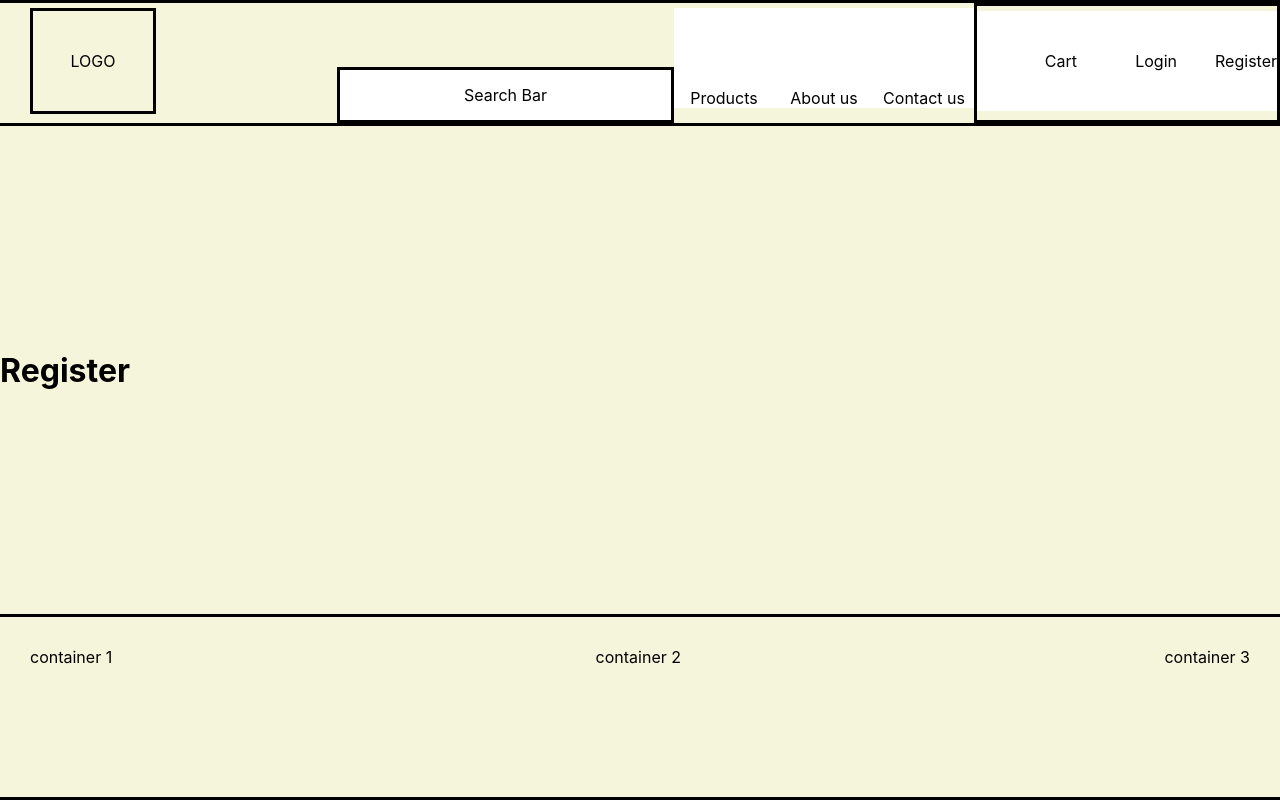
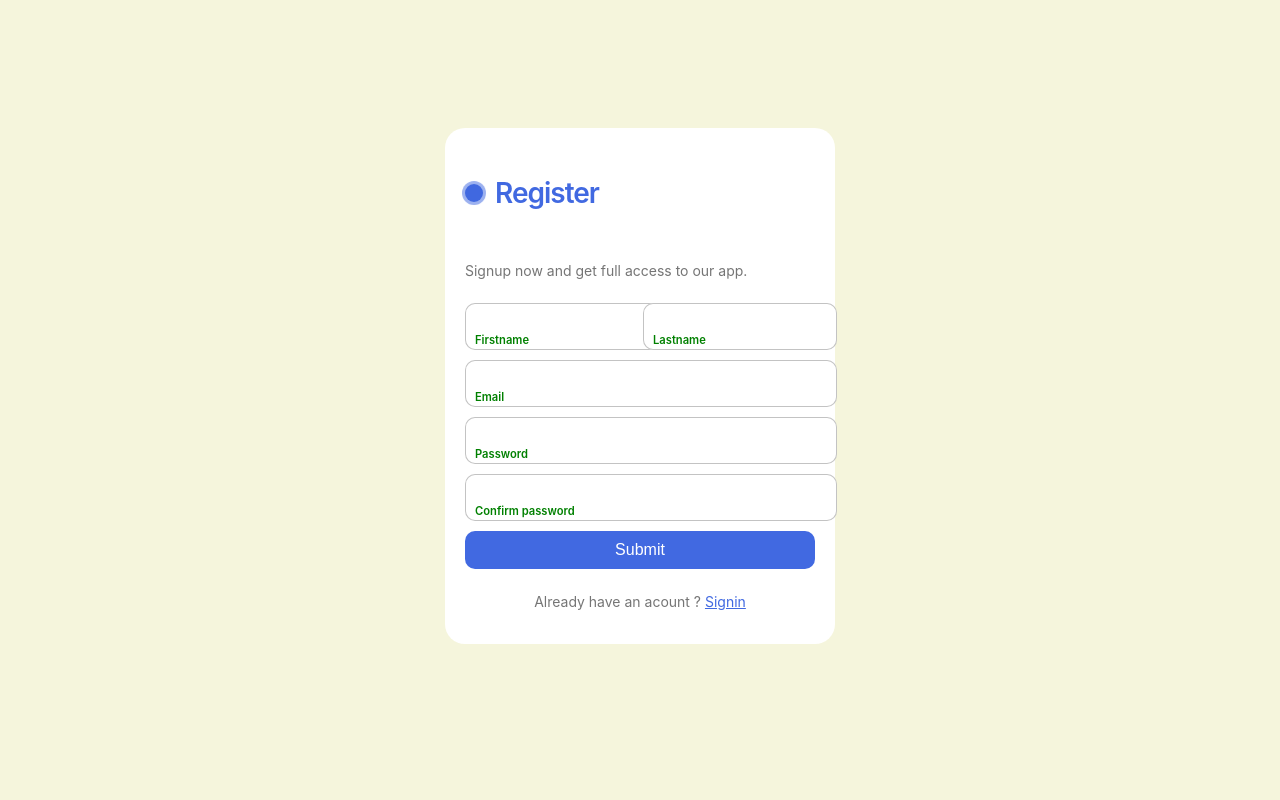
Before and after one commit to seylioneldev/business-template, a React (Create React App) app: page /register in a window 1280 px wide. Built offline with nearby package versions, Linux system fonts and the light colour scheme.

Commit message:
Mise en place user-page

```diff
--- a/src/index.js
+++ b/src/index.js
@@ -1,36 +1,32 @@
-import React from 'react';
-import App from './App';
+import React from "react";
+import App from "./App";
 import { BrowserRouter, Routes, Route } from "react-router-dom";
-import { Products } from './pages/Products/Products';
-import ReactDOM from 'react-dom/client';
-import './index.css';
-import { AboutUs } from './pages/AboutUs/AboutUs';
-import { ContactUs } from './pages/ContactUs/ContactUs';
-import { Cart } from './pages/Cart/Cart';
-import { Login } from './pages/Login/Login';
-import { Register } from './pages/Register/Register';
-import {HomePage} from './pages/HomePage/HomePage';
+import { Products } from "./pages/Products/Products";
+import ReactDOM from "react-dom/client";
+import "./index.css";
+import { AboutUs } from "./pages/AboutUs/AboutUs";
+import { ContactUs } from "./pages/ContactUs/ContactUs";
+import { Cart } from "./pages/Cart/Cart";
+import { Login } from "./pages/Login/Login";
+import { Register } from "./pages/Register/Register";
+import { HomePage } from "./pages/HomePage/HomePage";
 import s from "./style.module.css";
 
-
-
-const root = ReactDOM.createRoot(document.getElementById('root'));
+const root = ReactDOM.createRoot(document.getElementById("root"));
 root.render(
   <div className={`${s.container}`}>
     <BrowserRouter>
       <Routes>
         <Route path="/" element={<App />}>
-      <Route path="/homepage" element={<HomePage />}/>
-      <Route path="/products" element={<Products />}/>
-      <Route path="/about-us" element={<AboutUs />}/>
-      <Route path="/contact-us" element={<ContactUs />}/>
-      <Route path="/cart" element={<Cart />}/>
-      <Route path="/login" element={<Login />}/>
-      <Route path="/register" element={<Register />}/>
+          <Route path="/homepage" element={<HomePage />} />
+          <Route path="/products" element={<Products />} />
+          <Route path="/about-us" element={<AboutUs />} />
+          <Route path="/contact-us" element={<ContactUs />} />
+          <Route path="/cart" element={<Cart />} />
+          <Route path="/login" element={<Login />} />
         </Route>
-
+        <Route path="/register" element={<Register />} />
       </Routes>
     </BrowserRouter>
   </div>
-
 );
--- a/src/pages/Register/Register.jsx
+++ b/src/pages/Register/Register.jsx
@@ -2,7 +2,37 @@
 
 export function Register({}){
     return(
-        <>
-        <h1>Register</h1>
-        </>
+        <div className={`${s.container}`}>
+            <form className={`${s.form}`}>
+                <p className={`${s.title}`}>Register </p>
+                <p className={`${s.message}`}>Signup now and get full access to our app. </p>
+                    <div className={`${s.flex}`}>
+                    <label>
+                        <input required="" placeholder="" type="text" className={`${s.input}`}/>
+                        <span>Firstname</span>
+                    </label>
+
+                    <label>
+                        <input required="" placeholder="" type="text" className={`${s.input}`}/>
+                        <span>Lastname</span>
+                    </label>
+                </div>
+
+                <label>
+                    <input required="" placeholder="" type="email" className={`${s.input}`}/>
+                    <span>Email</span>
+                </label>
+
+                <label>
+                    <input required="" placeholder="" type="password" className={`${s.input}`}/>
+                    <span>Password</span>
+                </label>
+                <label>
+                    <input required="" placeholder="" type="password" className={`${s.input}`}/>
+                    <span>Confirm password</span>
+                </label>
+                <button className={`${s.submit}`}>Submit</button>
+                <p className={`${s.signin}`}>Already have an acount ? <a href="#">Signin</a> </p>
+            </form>
+        </div>
         )}
--- a/src/pages/Register/style.module.css
+++ b/src/pages/Register/style.module.css
@@ -0,0 +1,137 @@
+.container{
+    display: flex;
+    justify-content: center;
+    padding: 10%;
+}
+
+
+.form {
+    display: flex;
+    flex-direction: column;
+    gap: 10px;
+    max-width: 350px;
+    background-color: #fff;
+    padding: 20px;
+    border-radius: 20px;
+    position: relative;
+  }
+
+  .title {
+    font-size: 28px;
+    color: royalblue;
+    font-weight: 600;
+    letter-spacing: -1px;
+    position: relative;
+    display: flex;
+    align-items: center;
+    padding-left: 30px;
+  }
+
+  .title::before,.title::after {
+    position: absolute;
+    content: "";
+    height: 16px;
+    width: 16px;
+    border-radius: 50%;
+    left: 0px;
+    background-color: royalblue;
+  }
+
+  .title::before {
+    width: 18px;
+    height: 18px;
+    background-color: royalblue;
+  }
+
+  .title::after {
+    width: 18px;
+    height: 18px;
+    animation: pulse 1s linear infinite;
+  }
+
+  .message, .signin {
+    color: rgba(88, 87, 87, 0.822);
+    font-size: 14px;
+  }
+
+  .signin {
+    text-align: center;
+  }
+
+  .signin a {
+    color: royalblue;
+  }
+
+  .signin a:hover {
+    text-decoration: underline royalblue;
+  }
+
+  .flex {
+    display: flex;
+    width: 100%;
+    gap: 6px;
+  }
+
+  .form label {
+    position: relative;
+  }
+
+  .form label .input {
+    width: 100%;
+    padding: 10px 10px 20px 10px;
+    outline: 0;
+    border: 1px solid rgba(105, 105, 105, 0.397);
+    border-radius: 10px;
+  }
+
+  .form label .input + span {
+    position: absolute;
+    left: 10px;
+    top: 15px;
+    color: grey;
+    font-size: 0.9em;
+    cursor: text;
+    transition: 0.3s ease;
+  }
+
+  .form label .input:placeholder-shown + span {
+    top: 15px;
+    font-size: 0.9em;
+  }
+
+  .form label .input:focus + span,.form label .input:valid + span {
+    top: 30px;
+    font-size: 0.7em;
+    font-weight: 600;
+  }
+
+  .form label .input:valid + span {
+    color: green;
+  }
+
+  .submit {
+    border: none;
+    outline: none;
+    background-color: royalblue;
+    padding: 10px;
+    border-radius: 10px;
+    color: #fff;
+    font-size: 16px;
+    transform: .3s ease;
+  }
+
+  .submit:hover {
+    background-color: rgb(56, 90, 194);
+  }
+
+  @keyframes pulse {
+    from {
+      transform: scale(0.9);
+      opacity: 1;
+    }
+
+    to {
+      transform: scale(1.8);
+      opacity: 0;
+    }
+  }
```
Also changed, not shown: src/style.module.css (line endings or trailing spaces). Lines whose indentation alone changed are shown as unchanged.
